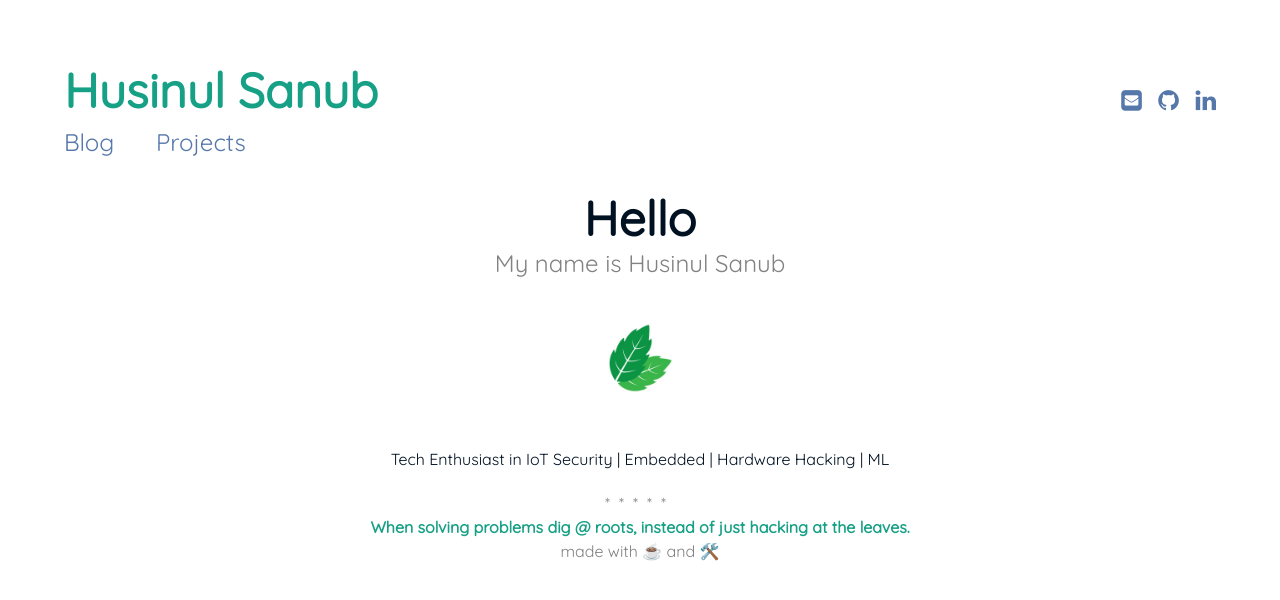
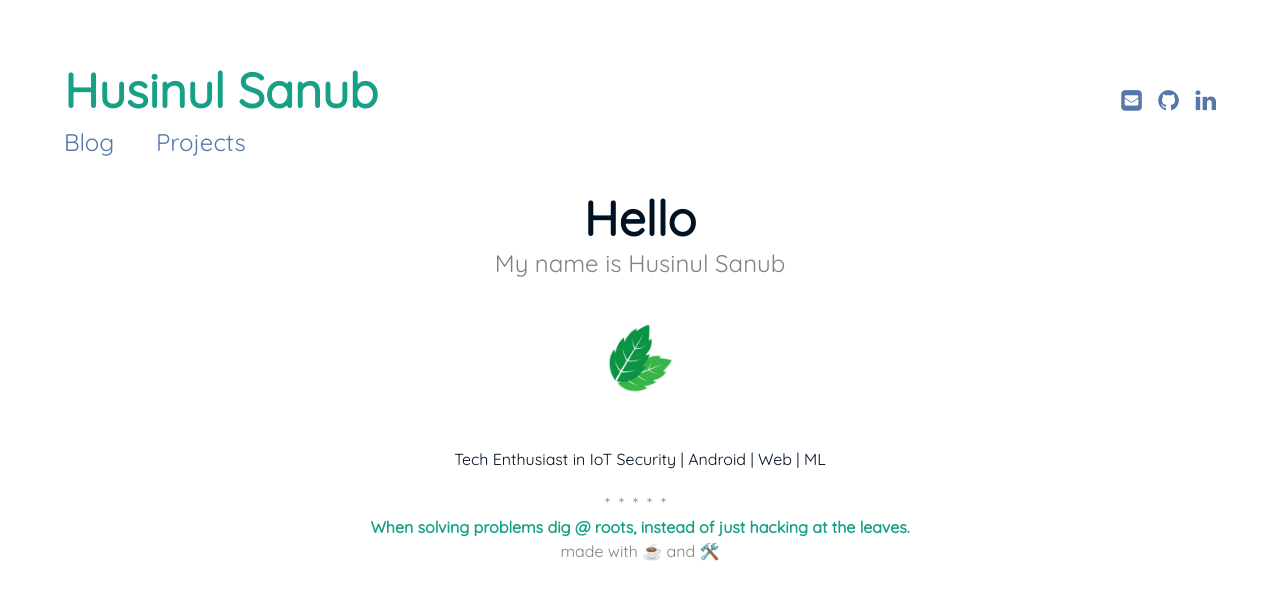
Before and after one commit to husinul/husinul.github.io, a Jekyll site: the page built from index.md, in a window 1280 px wide. Shown: the top 600 px of the page. Built offline with Jekyll 4.4.1, drawn with Linux system fonts in a browser that asks for light colours.

Commit message:
Update index.md

```diff
--- a/index.md
+++ b/index.md
@@ -9,6 +9,6 @@ sitemap:
 <img src="{{ '/assets/img/pudhina.jpg' | prepend: site.baseurl }}" id="about-img">
 
 <div id="describe-text">
-	<p>Tech Enthusiast in IoT Security | Embedded | Hardware Hacking | ML </p>
+	<p>Tech Enthusiast in IoT Security | Android | Web | ML </p>
 
 </div>
```
